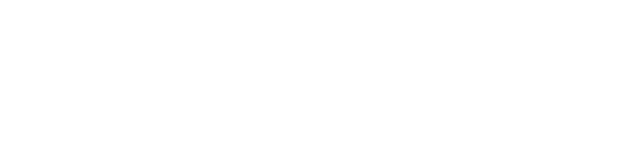
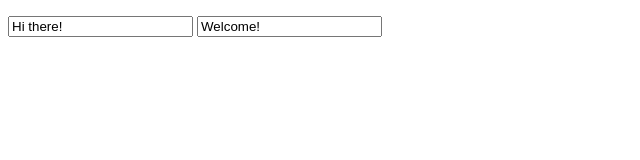
Before and after one commit to jjayjack/TypeScript-Advanced-Concepts, a website with bundled scripts: page index.html in a window 1280 px wide. Shown: the whole page, without its empty margins (0-640 px from the left). Built offline with nearby package versions, Linux system fonts and the light colour scheme.

Commit message:
Type Casting with HTML elements

```diff
--- a/index.html
+++ b/index.html
@@ -1,12 +1,16 @@
 <!DOCTYPE html>
 <html lang="en">
   <head>
-  <meta charset="UTF-8">
-  <meta name="viewport" content="width=device-width, initial-scale=1.0">
-  <meta http-equiv="X-UA-Compatible" content="ie=edge">
+    <meta charset="UTF-8" />
+    <meta name="viewport" content="width=device-width, initial-scale=1.0" />
+    <meta http-equiv="X-UA-Compatible" content="ie=edge" />
     <title>Understanding TypeScript</title>
     <script src="dist/app.js" defer></script>
   </head>
   <body>
+    <p id="message-output">
+      <input type="text" id="user-input1" />
+      <input type="text" id="user-input2" />
+    </p>
   </body>
 </html>
--- a/src/app.ts
+++ b/src/app.ts
@@ -92,3 +92,11 @@ function moveAnimal(animal: Animal) {
 }
 
 moveAnimal({ species: "bird", flyingSpeed: 35 });
+
+// Type Casting
+const paragraph = document.querySelector("p");
+const paragraphID = document.getElementById("message-output");
+const userInput1 = <HTMLInputElement>document.getElementById("user-input1")!;
+const userInput2 = document.getElementById("user-input2")! as HTMLInputElement;
+userInput1.value = "Hi there!";
+userInput2.value = "Welcome!";
```
Also changed, not shown: README.md. Lines whose indentation alone changed are shown as unchanged.
